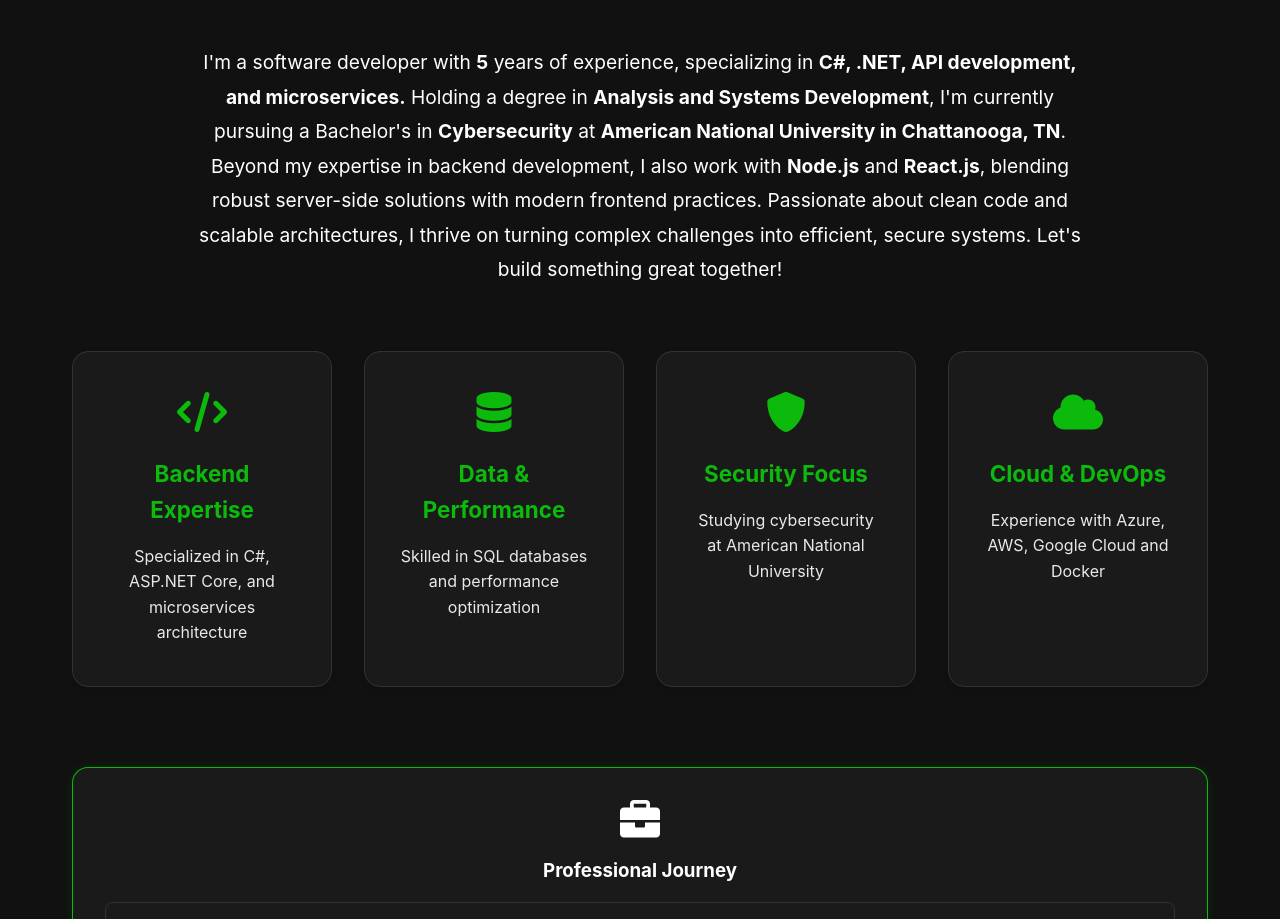
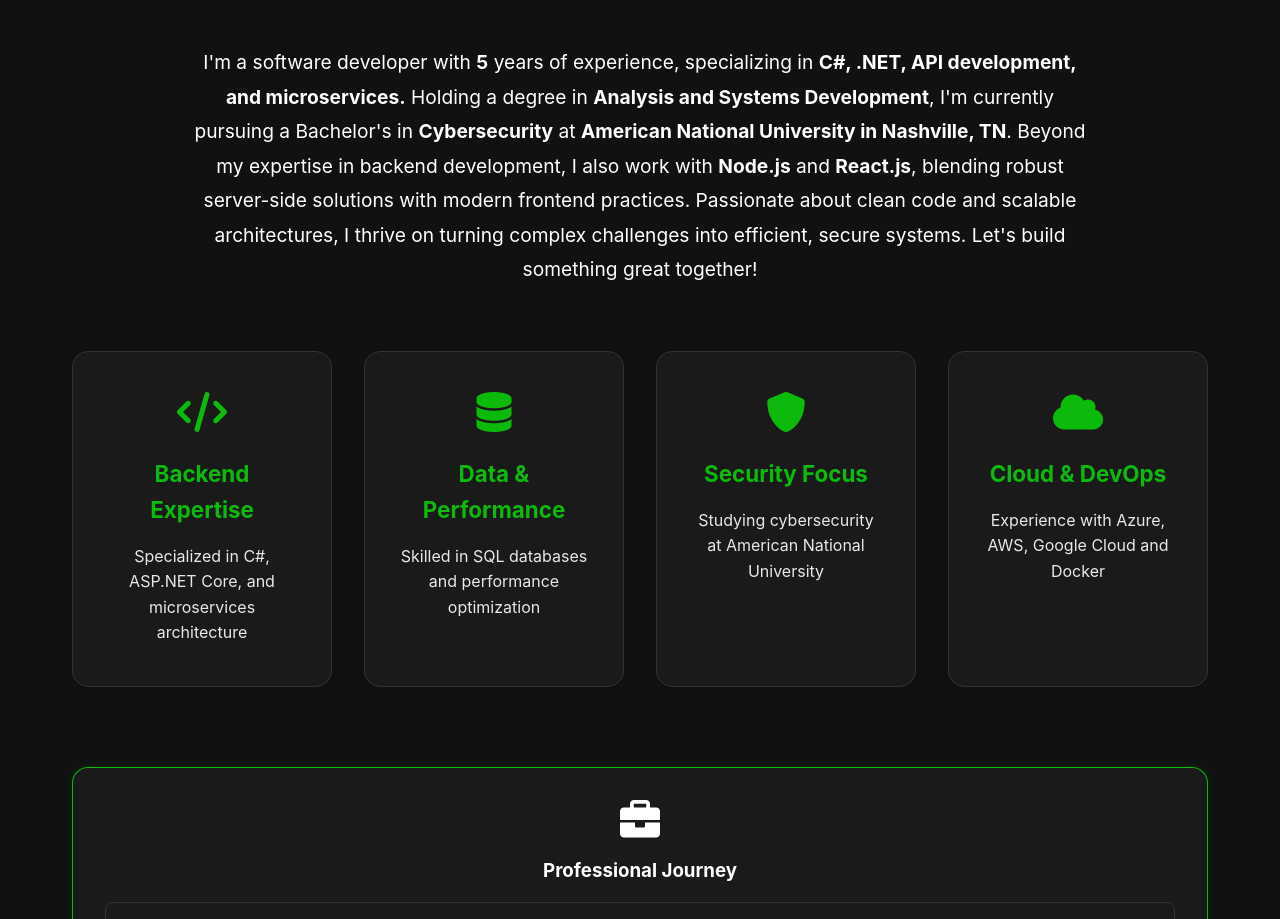
Before and after one commit to IuryBaranowski/resume, a plain HTML site: page index.html in a window 1280 px wide. Shown: the part 963-1882 px from the top of the page. Drawn offline with Linux system fonts and the light colour scheme.

Commit message:
fix: adjusted city name

```diff
--- a/index.html
+++ b/index.html
@@ -44,7 +44,7 @@
                     microservices.</strong> Holding a degree in <strong>Analysis and Systems Development</strong>, I'm
                 currently pursuing
                 a Bachelor's
-                in <strong>Cybersecurity</strong> at <strong>American National University in Chattanooga, TN</strong>.
+                in <strong>Cybersecurity</strong> at <strong>American National University in Nashville, TN</strong>.
                 Beyond my expertise in backend development, I also work with <strong>Node.js</strong> and
                 <strong>React.js</strong>, blending robust
                 server-side solutions with modern frontend practices. Passionate about clean code and scalable
```
